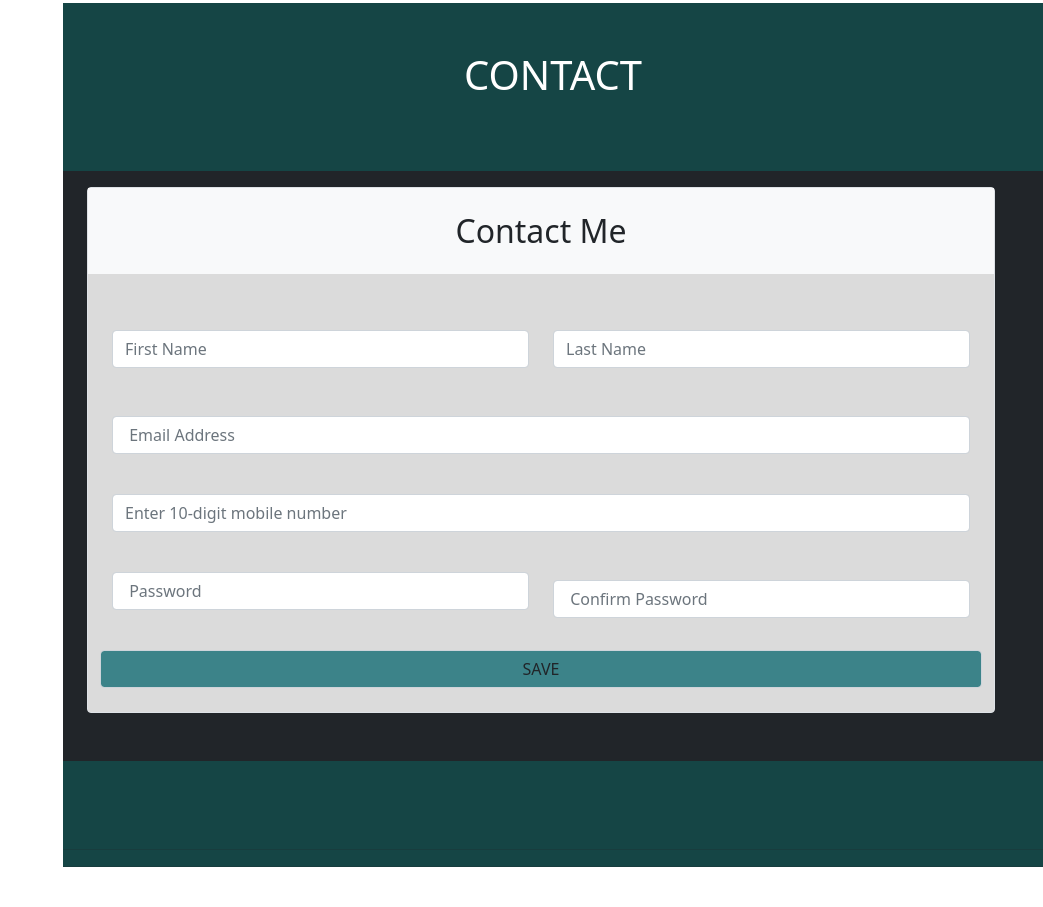
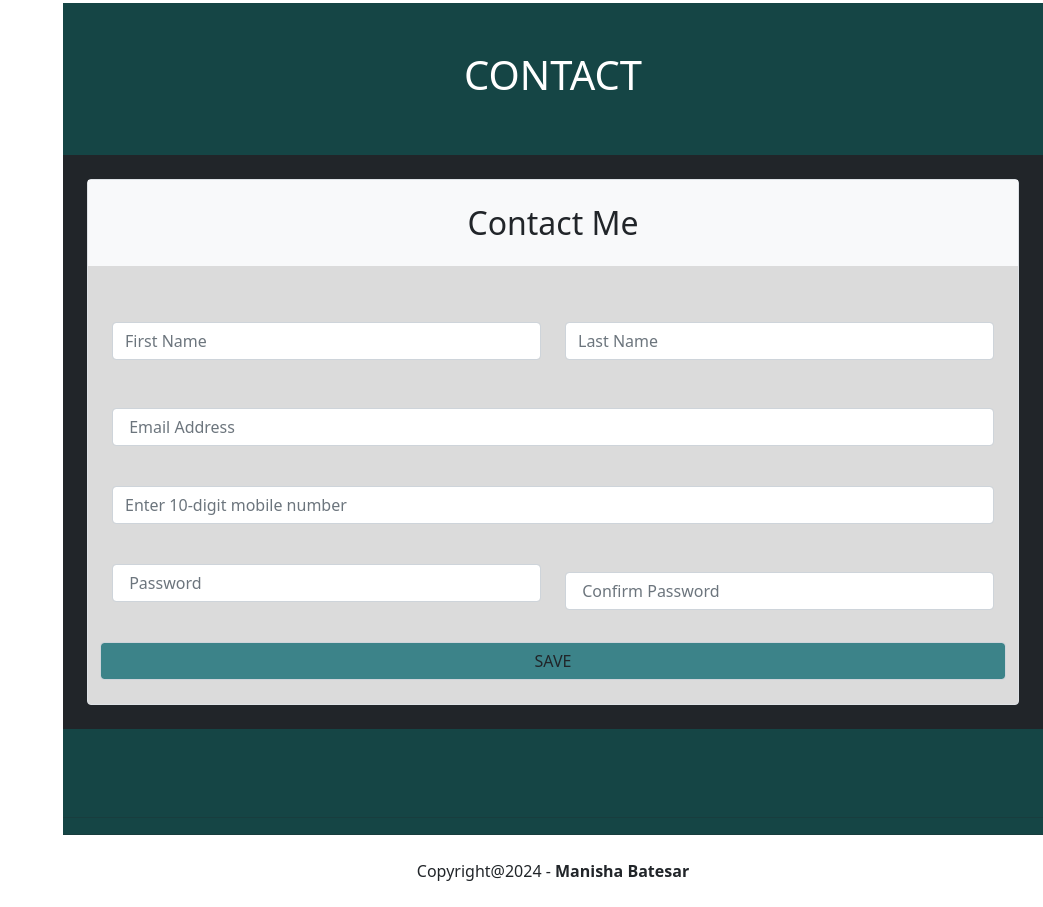
Before and after one commit to Manisha-batesar/portfolio, a plain HTML site: page index.html in a window 1280 px wide. Shown: the part 4029-4936 px from the top of the page, without its empty margins (237-1280 px from the left). Before the commit the page ends 4912 px from the top, so only its background shows below. Drawn offline with nearby package versions, Linux system fonts and the light colour scheme.

Commit message:
copyright added

```diff
--- a/index.html
+++ b/index.html
@@ -286,9 +286,9 @@
       <!--contact-->
       <section id="contact-section" class="section-bg-color">
         <div class="contact-section-content ">
-          <h2 class="fs-1 text-center text-white p-5 ">CONTACT</h2>
+          <h2 class="fs-1 text-center text-white p-5">CONTACT</h2>
 
-          <div class="container bg-dark pb-5 pt-3 pe-5 ps-4 mt-4">
+          <div class="container bg-dark p-4">
             <form class="border rounded" style="background-color: #dbdbdb;" onclick="event.preventDefault()">
               <h2 class="bg-light p-4 text-center">Contact Me</h2>
               <div class="p-4">
@@ -343,8 +343,14 @@
 
       </section>
 
+      <footer>
+        <p class="text-center p-2">
+         Copyright@2024 - <strong>Manisha Batesar</strong>
+        </p>
+       </footer>
+    </div>
 
-    </div>
+
   </main>
 
   <script src="https://unpkg.com/typed.js@2.1.0/dist/typed.umd.js"></script>
```
